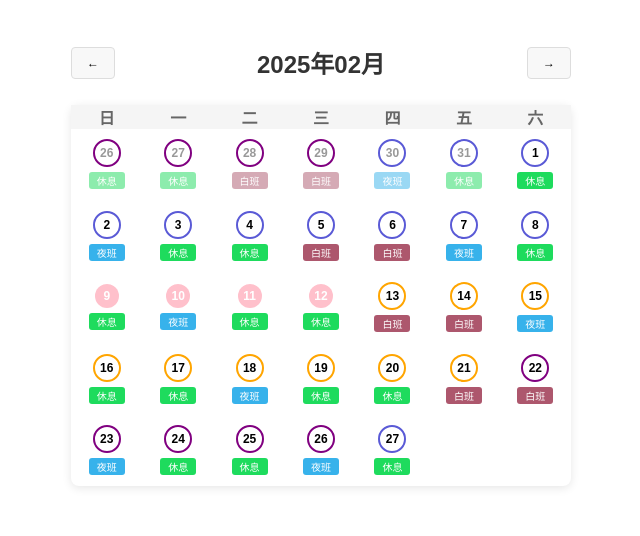
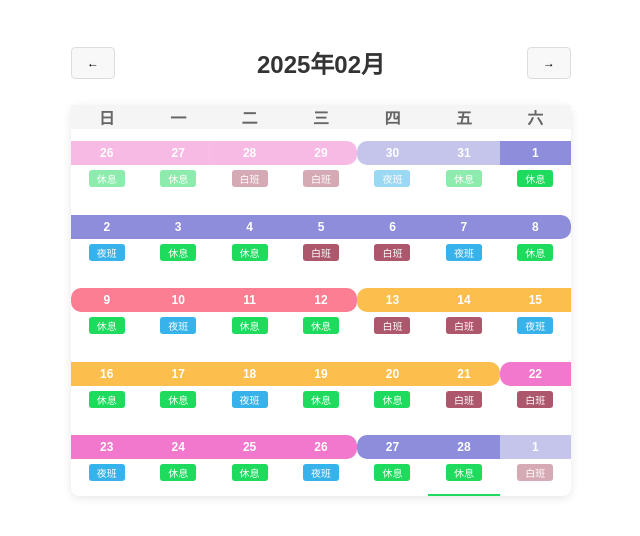
Before and after one commit to lazyxu/yl, a React (Vite) app: page / in a window 1280 px wide. Shown: the top 536 px of the page, without its empty margins (319-959 px from the left). Built offline with nearby package versions, Linux system fonts and the light colour scheme.

Commit message:
update css

```diff
--- a/src/Calendar.css
+++ b/src/Calendar.css
@@ -57,6 +57,7 @@ h2 {
   flex-direction: column;
   align-items: center;
   justify-content: center;
+  border-bottom: 2px solid transparent;
 }
 
 .date {
@@ -68,10 +69,8 @@ h2 {
   height: 24px; /* 可以根据需要调整 */
   text-align: center;
   line-height: 24px; /* 与高度相同以垂直居中 */
-}
-
-.date.grayed {
-  color: #999;
+  width: 100%;
+  color: #fff;
 }
 
 .shift {
@@ -87,9 +86,9 @@ h2 {
 .shift.夜班 { background: #37b2eb; }
 .shift.休息 { background: #1edb5d; }
 
-.day.白班 { border: 2px solid #ad576d; border-radius: 3px; }
-.day.夜班 { border: 2px solid #37b2eb; border-radius: 3px; }
-.day.休息 { border: 2px solid #1edb5d; border-radius: 3px; }
+.day.白班 { border-bottom: 2px solid #ad576d; }
+.day.夜班 { border-bottom: 2px solid #37b2eb; }
+.day.休息 { border-bottom: 2px solid #1edb5d; }
 
 .slide-container {
   display: flex;
@@ -111,23 +110,26 @@ h2 {
   flex: 0 0 auto;
 }
 
-.经期日 .date {
-  border-radius: 50%;
-  background-color: pink;
-  color: #fff;
+.first .date {
+  border-radius: 10px 0 0 10px;
+}
+
+.last .date {
+  border-radius: 0 10px 10px 0;
+}
+
+.经期 .date {
+  background-color: rgb(252, 126, 147);
 }
 
 .卵泡期 .date {
-  border: 2px solid orange;
-  border-radius: 50%;
+  background-color: rgb(252, 190, 77);
 }
 
 .排卵期 .date {
-  border: 2px solid purple;
-  border-radius: 50%;
+  background-color: rgb(241, 120, 205);
 }
 
 .黄体期 .date {
-  border: 2px solid rgb(90, 90, 214);
-  border-radius: 50%;
+  background-color: rgb(141, 141, 219);
 }
--- a/src/Calendar.jsx
+++ b/src/Calendar.jsx
@@ -57,11 +57,11 @@ const Calendar = () => {
   // 生成月份日历
   const generateCalendar = () => {
     const startOfMonth = currentMonth.clone().startOf('month');
-    const endOfMonth = currentMonth.clone().endOf('month');
+    const endOfMonth = currentMonth.clone().endOf('month').endOf('week');
     const days = [];
     let currentDay = startOfMonth.clone().startOf('week');
 
-    while (currentDay.isBefore(endOfMonth, 'day')) {
+    while (currentDay.isSameOrBefore(endOfMonth, 'day')) {
       const day = currentDay.clone();
       const isCurrentMonth = day.month() === currentMonth.month();
       const isToday = day.isSame(today, 'day');
@@ -71,16 +71,16 @@ const Calendar = () => {
       days.push(
         <div
           key={day.format('YYYY-MM-DD')}
+          style={isCurrentMonth ? {} : { opacity: 0.5 }}
           className={`day ${isToday ? shift : ''} ${menstrualState}`}
         >
           <div
-            className={`date ${isCurrentMonth ? '' : 'grayed'} ${menstrualState}`}
+            className={`date ${menstrualState}`}
           >
             {day.format('D')}
           </div>
           <div
             className={`shift ${shift}`}
-            style={isCurrentMonth ? {} : { opacity: 0.5 }}
           >
             {shift}
           </div>
--- a/src/utils.js
+++ b/src/utils.js
@@ -19,25 +19,25 @@ export const getShift = (date) => {
 // moment('2025-02-10')
 // moment('2025-02-11')
 // moment('2025-02-12')
-const BASE_DATE = moment('2025-02-09'); // 基准起始日期
-const CYCLE_LENGTH = 28; // 周期长度（天） 21-35
-const 经期日长度 = 4; // 经期持续天数  2-7
-const FOLLICULAR_PHASE_DAYS = 9; // 卵泡期持续天数
-const OVULATION_PHASE_DAYS = 5; // 排卵期持续天数
-const LUTEAL_PHASE_DAYS = 10; // 黄体期持续天数
+const 经期起始日期 = moment('2025-02-09'); // 基准起始日期
+const 经期周期 = 28; // 21-35 天
+const 经期持续天数 = 4; // 2-7 天
+const 卵泡期持续天数 = 9;
+const 排卵期持续天数 = 5;
+const 黄体期持续天数 = 10;
 
 // 检查当前日期是否处于经期
 export const getMenstrualState = (date) => {
-  const daysPassed = date.diff(BASE_DATE, 'days');
-  const cycleDay = (daysPassed % CYCLE_LENGTH + CYCLE_LENGTH) % CYCLE_LENGTH;
+  const daysPassed = date.diff(经期起始日期, 'days');
+  const cycleDay = (daysPassed % 经期周期 + 经期周期) % 经期周期;
 
-  if (cycleDay < 经期日长度) {
-    return '经期日';
-  } else if (cycleDay < 经期日长度 + FOLLICULAR_PHASE_DAYS) {
-    return '卵泡期';
-  } else if (cycleDay < 经期日长度 + FOLLICULAR_PHASE_DAYS + OVULATION_PHASE_DAYS) {
-    return '排卵期'; // 排卵期
+  if (cycleDay < 经期持续天数) {
+    return '经期 ' + (cycleDay === 0 ? 'first' : cycleDay === (经期持续天数 - 1) ? 'last' : '');
+  } else if (cycleDay < 经期持续天数 + 卵泡期持续天数) {
+    return '卵泡期 ' + (cycleDay === 经期持续天数 ? 'first' : cycleDay === (经期持续天数 + 卵泡期持续天数 - 1) ? 'last' : '');
+  } else if (cycleDay < 经期持续天数 + 卵泡期持续天数 + 排卵期持续天数) {
+    return '排卵期 ' + (cycleDay === (经期持续天数 + 卵泡期持续天数) ? 'first' : cycleDay === (经期持续天数 + 卵泡期持续天数 + 排卵期持续天数 - 1) ? 'last' : '');
   } else {
-    return '黄体期'; // 黄体期
+    return '黄体期 ' + (cycleDay === (经期持续天数 + 卵泡期持续天数 + 排卵期持续天数) ? 'first' : cycleDay === (经期持续天数 + 卵泡期持续天数 + 排卵期持续天数 + 黄体期持续天数 - 1) ? 'last' : '');
   }
 };
```
